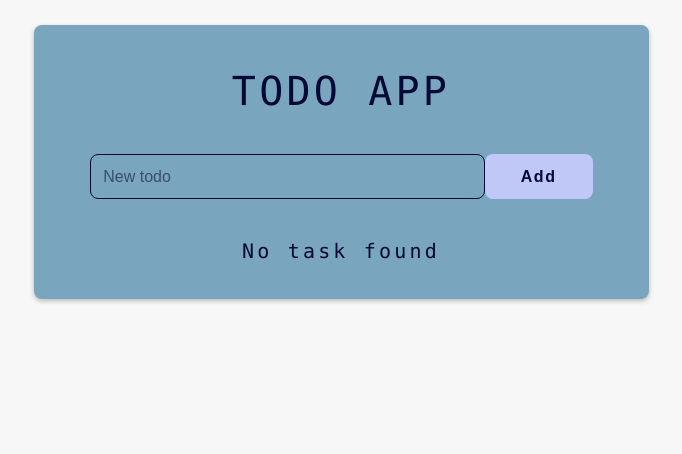
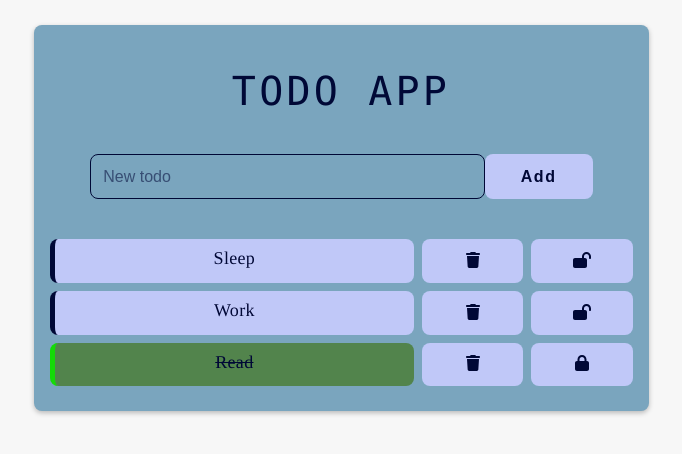
Before and after one commit to Kateriina/todo-app, a React (Create React App) app: page / in a window 1280 px wide. Shown: the top 454 px of the page, without its empty margins (299-981 px from the left). Built offline with nearby package versions, Linux system fonts and the light colour scheme.

Commit message:
Added icon change color for completed tasks.

```diff
--- a/src/App.css
+++ b/src/App.css
@@ -46,7 +46,11 @@ h1 {
 .todo {
   display: flex;
   justify-content: center;
-  align-items: flex-start;
+
+}
+
+
+.todo-list {
 }
 
 input {
@@ -55,9 +59,11 @@ input {
   border-radius: 8px;
   max-width:100%;
 }
+
 input::placeholder{
   color: rgba(0, 8, 54, 0.55);
 }
+
 input:focus {
   outline: none;
   color: #000836;
@@ -94,6 +100,8 @@ button {
   border-radius: 8px;
   border: none;
   font-weight: bold;
+  margin-bottom: 0.5rem;
+  margin-left: 0.5rem;
 }
 
 ul {
@@ -104,14 +112,16 @@ ul {
 
 li {
   width: 450px;
-  padding: 0.85em;
+  padding: 0.5em;
   text-align: center;
   margin-bottom: 0.5rem;
-  background: #52844c;
+  background: #c0c8f8 ;
+
   letter-spacing: 0.02rem;
   transition: all 0.3s ease-out;
-  border-left: 5px solid #14db07;
+  border-left: 5px solid #000836;
   border-radius: 8px;
+
   color: #000836;
   font-family: Times, Times New Roman, serif;
   font-size: large;
@@ -130,6 +140,7 @@ li:last-child {
 }
 
 .completed {
-  color: red;
   text-decoration: line-through;
+  border-left: 5px solid #14db07;
+  background: #52844c;
 }
--- a/src/App.js
+++ b/src/App.js
@@ -7,23 +7,22 @@ import {v4 as uuid} from "uuid";
 function App() {
     const [todo, setTodo] = useState("");
     const [todos, setTodos] = useState([
-/*        {
+        {
             id: 1,
-            title: 'first',
+            title: 'Sleep',
             status: true
         },
         {
             id: 2,
-            title: 'second',
+            title: 'Work',
             status: true
         },
         {
             id: 3,
-            title: 'third',
+            title: 'Read',
             status: false
         },
-
-    */]);
+    ]);
 
     //console.log(todos)
     const addTodo = () => {
@@ -43,15 +42,6 @@ function App() {
         const newTodos = todos.filter(todo => todo.id !== id);
         setTodos(newTodos);
     }
-    /*
-
-      const deleteTodo = (text) => {
-          const newTodos = todos.filter((todo) => {
-              return todo !== text;
-          });
-          setTodos(newTodos);
-      }
-    */
 
     const doneTodo = (id) => {
         const newTodos = todos.filter(todo => {
--- a/src/TodoList.js
+++ b/src/TodoList.js
@@ -10,7 +10,7 @@ const TodoList = ({list, remove, done }) => {
                 <ul className="todo-list">
                     {list.map((entry) => (
                         <div className="todo">
-                            <li key={entry.id} className={ !entry.status ? "completed" : ''}> {entry.title}</li>
+                            <li key={entry.id} className={ !entry.status ? "completed" : "todo"}> {entry.title}</li>
 
                             <button className="delete-button"
                                     /*onClick={() => {remove(entry)*/
```
